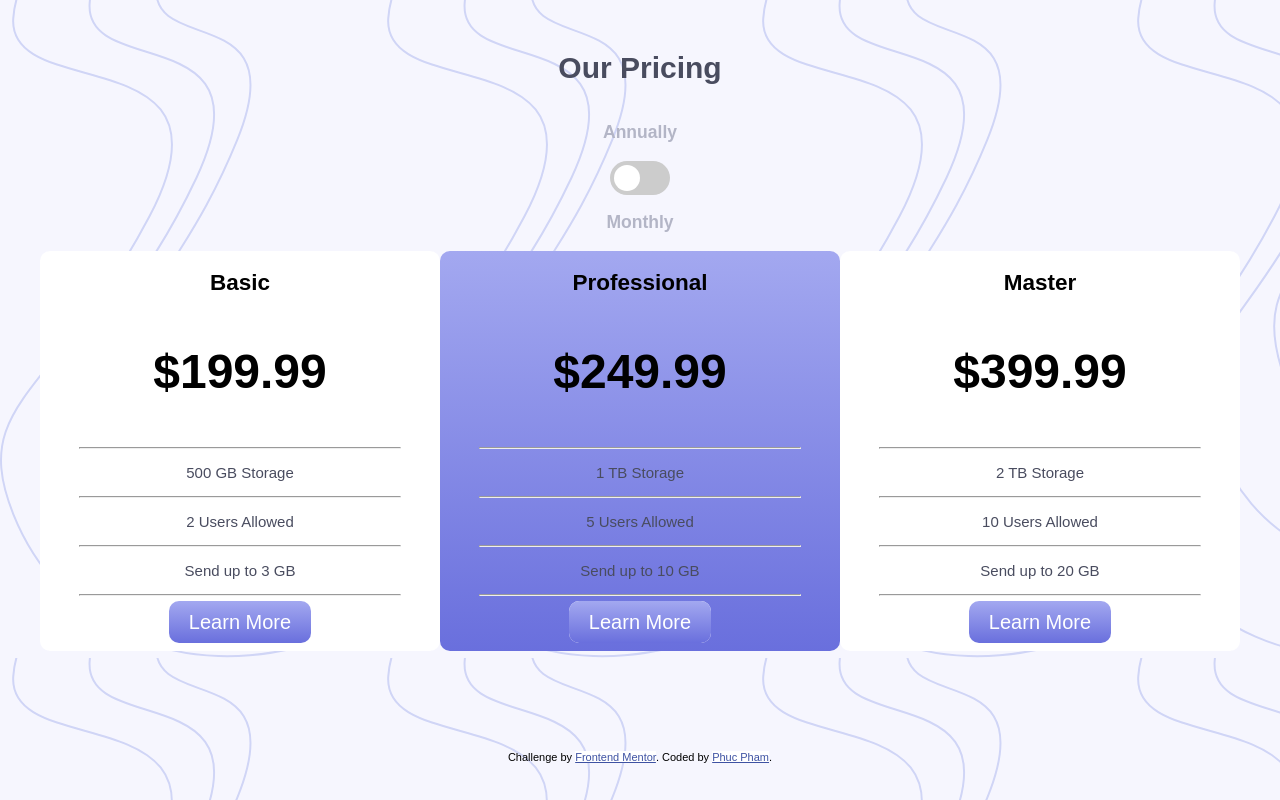
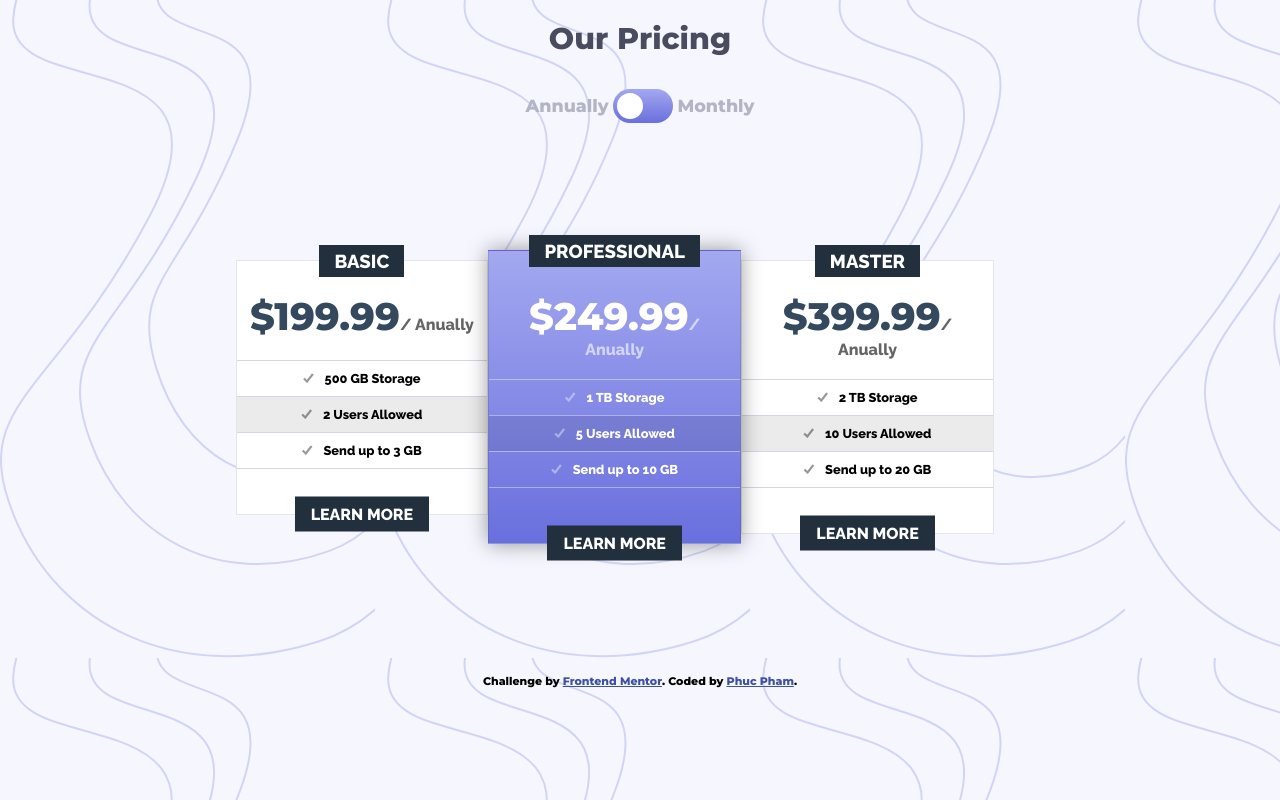
Before and after one commit to fpham/Frontend-Mentor-Challenges, a plain HTML site: page index.html in a window 1280 px wide. Drawn offline with nearby package versions, Linux system fonts and the light colour scheme.

Commit message:
Second attempt at doing the challenge on Frontend Mentor

```diff
--- a/css/styles.css
+++ b/css/styles.css
@@ -1,47 +1,28 @@
+@import url(https://code.ionicframework.com/ionicons/2.0.1/css/ionicons.min.css);
+@import url(https://fonts.googleapis.com/css?family=Raleway:400,500,800);
+@import url(https://fonts.googleapis.com/css?family=Montserrat:800);
+
 /*************************** TAG SELECTOR ***************************/
 body {
   font-size: 15px;
   background-image: url('../images/bg-bottom.svg');
   background-image: url('../images/bg-top.svg');
   font-family: 'Montserrat', sans-serif;
-  Weight: 700;
   background-color: hsl(240, 78%, 98%);
-}
-
-p {
-  text-align: center;
-  color: hsl(232, 13%, 33%);
+  font-weight: 700;
+  max-width: 1440px;
 }
 
 h1 {
   text-align: center;
-  margin-top: 4%;
   color: hsl(232, 13%, 33%);
-}
-
-h2 {
-  text-align: center;
-}
-
-h3 {
-  text-align: center;
-  color: hsl(234, 14%, 74%);
-}
-
-hr {
-  width: 80%;
-  color: hsl(240, 78%, 98%);
-}
-
-a {
-  background-color: white;
 }
 
 /*************************** CLASS SELECTOR ***************************/
 .attribution {
   font-size: 11px;
   text-align: center;
-  margin: 100px 0 5px 0;
+  margin: auto;
 }
 
 .attribution a {
@@ -49,40 +30,22 @@ a {
 }
 
 .annually {
-  display: flex;
-  flex-direction: row;
-  justify-content: center;
+  display: inline-block;
+  color: hsl(234, 14%, 74%);
+}
+
+.annualOrmonth {
+  margin: auto;
+  width: fit-content;
 }
 
 .toggle {
-  display: flex;
-  flex-direction: row;
-  justify-content: center;
+  display: inline-block;
 }
 
 .Monthly {
-  display: flex;
-  flex-direction: row;
-  justify-content: center;
-}
-
-.choices-container {
-  display: flex;
-  flex-direction: row;
-  justify-content: center;
-}
-
-.Basic {
-  height: 400px;
-  width: 400px;
-  background-color: white;
-  border-radius: 10px;
-}
-
-.dollars {
-  font-weight: bold;
-  font-size: 3rem;
-  color: black;
+  display: inline-block;
+  color: hsl(234, 14%, 74%);
 }
 
 .Professional {
@@ -94,17 +57,6 @@ a {
   background-image: -o-linear-gradient(top, hsl(236, 72%, 79%), hsl(237, 63%, 64%));
   background-image: -ms-linear-gradient(top, hsl(236, 72%, 79%), hsl(237, 63%, 64%));
   background-image: linear-gradient(to bottom, hsl(236, 72%, 79%), hsl(237, 63%, 64%));
-  border-radius: 10px;
-}
-
-p:hover {
-  color: white;
-}
-
-.Master {
-  height: 400px;
-  width: 400px;
-  background-color: white;
   border-radius: 10px;
 }
 
@@ -134,11 +86,174 @@ p:hover {
   background-image: linear-gradient(to bottom, hsl(236, 72%, 79%), hsl(237, 63%, 64%));
 }
 
+.plan-container {
+  display: inline-block;
+  font-family: 'Raleway', Arial, sans-serif;
+  color: #000000;
+  text-align: center;
+  font-size: 16px;
+  width: 80%;
+  margin: 10% 0;
+  max-width: 1440px;
+  padding: 0 0 0 18%;
+}
+
+.plan-container-2 {
+  text-align: center;
+}
+
+.plan-container .plan {
+  margin: 0;
+  width: 25%;
+  position: relative;
+  float: left;
+  background-color: #ffffff;
+  border: 1px solid rgba(0, 0, 0, 0.1);
+}
+
+.plan-container * {
+  -webkit-box-sizing: border-box;
+  box-sizing: border-box;
+}
+
+.plan-container header {
+  position: relative;
+}
+
+.plan-container .plan-title {
+  position: relative;
+  top: 0;
+  padding: 5px 15px;
+  margin: 0 auto;
+  -webkit-transform: translateY(-50%);
+  transform: translateY(-50%);
+  margin: 0;
+  display: inline-block;
+  background-color: #222f3d;
+  color: #ffffff;
+  text-transform: uppercase;
+}
+
+.plan-container .plan-cost {
+  padding: 0px 10px 20px;
+}
+
+.plan-container .plan-price {
+  font-family: 'Montserrat', Arial, sans-serif;
+  font-weight: 700;
+  font-size: 2.4em;
+  color: #34495e;
+}
+
+.plan-container .plan-type {
+  opacity: 0.6;
+}
+
+.plan-container .plan-features {
+  padding: 0;
+  margin: 0;
+  text-align: center;
+  list-style: outside none none;
+  font-size: 0.8em;
+}
+
+.plan-container .plan-features li {
+  border-top: 1px solid #d2d7e2;
+  padding: 10px 5%;
+}
+
+.plan-container .plan-features li:nth-child(even) {
+  background: rgba(0, 0, 0, 0.08);
+}
+
+.plan-container .plan-features i {
+  margin-right: 8px;
+  opacity: 0.4;
+}
+
+.plan-container .plan-select {
+  border-top: 1px solid #d2d7e2;
+  padding: 10px 10px 0;
+}
+
+.plan-container .plan-select a {
+  background-color: #222f3d;
+  color: #ffffff;
+  text-decoration: none;
+  padding: 0.5em 1em;
+  -webkit-transform: translateY(50%);
+  transform: translateY(50%);
+  text-transform: uppercase;
+  display: inline-block;
+}
+
+.plan-container .plan-select a:hover {
+  background-color: #46627f;
+}
+
+.plan-container .featured {
+  margin-top: -10px;
+  background: hsl(236, 72%, 79%);
+  background-image: -moz-linear-gradient(top, hsl(236, 72%, 79%), hsl(237, 63%, 64%));
+  background-image: -webkit-linear-gradient(top, hsl(236, 72%, 79%), hsl(237, 63%, 64%));
+  background-image: -o-linear-gradient(top, hsl(236, 72%, 79%), hsl(237, 63%, 64%));
+  background-image: -ms-linear-gradient(top, hsl(236, 72%, 79%), hsl(237, 63%, 64%));
+  background-image: linear-gradient(to bottom, hsl(236, 72%, 79%), hsl(237, 63%, 64%));
+  color: #ffffff;
+  box-shadow: 0 0 20px rgba(0, 0, 0, 0.4);
+  z-index: 1;
+}
+
+.plan-container .featured .plan-title,
+.plan-container .featured .plan-price {
+  color: #ffffff;
+}
+
+.plan-container .featured .plan-cost {
+  padding: 10px 10px 20px;
+}
+
+.plan-container .featured .plan-features li {
+  border-top: 1px solid rgba(255, 255, 255, 0.4);
+}
+
+.plan-container .featured .plan-select {
+  padding: 20px 10px 0;
+  border-top: 1px solid rgba(255, 255, 255, 0.4);
+}
+
+@media only screen and (max-width: 767px) {
+  .plan-container .plan {
+    width: 50%;
+  }
+
+  .plan-container .plan-title,
+  .plan-container .plan-select a {
+    -webkit-transform: translateY(0);
+    transform: translateY(0);
+  }
+
+  .plan-container .plan-cost,
+  .plan-container .featured .plan-cost {
+    padding: 20px 10px 20px;
+  }
+
+  .plan-container .plan-select,
+  .plan-container .featured .plan-select {
+    padding: 10px 10px 10px;
+  }
+
+  .plan-container .featured {
+    margin-top: 0;
+  }
+}
+
 .switch {
   position: relative;
   display: inline-block;
   width: 60px;
   height: 34px;
+  bottom: 8px;
 }
 
 .switch input {
@@ -154,7 +269,12 @@ p:hover {
   left: 0;
   right: 0;
   bottom: 0;
-  background-color: #ccc;
+  background: hsl(236, 72%, 79%);
+  background-image: -moz-linear-gradient(top, hsl(236, 72%, 79%), hsl(237, 63%, 64%));
+  background-image: -webkit-linear-gradient(top, hsl(236, 72%, 79%), hsl(237, 63%, 64%));
+  background-image: -o-linear-gradient(top, hsl(236, 72%, 79%), hsl(237, 63%, 64%));
+  background-image: -ms-linear-gradient(top, hsl(236, 72%, 79%), hsl(237, 63%, 64%));
+  background-image: linear-gradient(to bottom, hsl(236, 72%, 79%), hsl(237, 63%, 64%));
   -webkit-transition: .4s;
   transition: .4s;
 }
@@ -193,3 +313,11 @@ input:checked+.slider:before {
 .slider.round:before {
   border-radius: 50%;
 }
+
+@media only screen and (max-width: 375px) {
+  .plan-container .plan {
+    width: 100%;
+  }
+}
+
+Resources1×0.5×0.25×Rerun
--- a/index.html
+++ b/index.html
@@ -17,6 +17,7 @@
     <div class="intro">
       <h1>Our Pricing</h1>
     </div>
+    <div class="annualOrmonth">
       <div class="annually">
         <h3>Annually</h3>
       </div>
@@ -32,58 +33,46 @@
       </div>
     </div>
 
-  <div class="choices-container">
-
-
-    <div class="Basic">
-      <h2>Basic</h2>
-      <p class="dollars">&dollar;199.99</p>
-      <hr>
-      <p> 500 GB Storage</p>
-      <hr>
-      <p>2 Users Allowed</p>
-      <hr>
-      <p>Send up to 3 GB</p>
-      <hr>
-      <p><a class="button" href="index.html">Learn More</a></p>
-
   </div>
 
-    <div class="Professional">
-
-      <h2>Professional</h2>
-      <p class="dollars">&dollar;249.99</p>
-      <hr>
-      <p>1 TB Storage</p>
-      <hr>
-      <p> 5 Users Allowed</p>
-      <hr>
-      <p> Send up to 10 GB</p>
-      <hr>
-      <p><a class="button" href="index.html">Learn More</a></p>
-
+  <div class="plan-container">
+    <div class="plan">
+      <h3 class="plan-title">
+        Basic
+      </h3>
+      <div class="plan-cost"><span class="plan-price">$199.99</span><span class="plan-type">/ Anually</span></div>
+      <ul class="plan-features">
+        <li><i class="ion-checkmark"> </i>500 GB Storage</li>
+        <li><i class="ion-checkmark"> </i>2 Users Allowed</li>
+        <li><i class="ion-checkmark"> </i>Send up to 3 GB</li>
+      </ul>
+      <div class="plan-select"><a href="">LEARN MORE</a></div>
     </div>
-
-    <div class="Master">
-
-      <h2>Master</h2>
-      <p class="dollars">&dollar;399.99</p>
-      <hr>
-      <p> 2 TB Storage</p>
-      <hr>
-      <p>10 Users Allowed</p>
-      <hr>
-      <p>Send up to 20 GB</p>
-      <hr>
-      <p><a class="button" href="index.html">Learn More</a></p>
-
+    <div class="plan featured">
+      <h3 class="plan-title">
+        Professional
+      </h3>
+      <div class="plan-cost"><span class="plan-price">$249.99</span><span class="plan-type">/ Anually</span></div>
+      <ul class="plan-features">
+        <li><i class="ion-checkmark"> </i>1 TB Storage</li>
+        <li><i class="ion-checkmark"> </i>5 Users Allowed</li>
+        <li><i class="ion-checkmark"> </i>Send up to 10 GB</li>
+      </ul>
+      <div class="plan-select"><a href="">LEARN MORE</a></div>
     </div>
-
+    <div class="plan">
+      <h3 class="plan-title">
+        Master
+      </h3>
+      <div class="plan-cost"><span class="plan-price">$399.99</span><span class="plan-type">/ Anually</span></div>
+      <ul class="plan-features">
+        <li><i class="ion-checkmark"> </i>2 TB Storage</li>
+        <li><i class="ion-checkmark"> </i>10 Users Allowed</li>
+        <li><i class="ion-checkmark"> </i>Send up to 20 GB</li>
+      </ul>
+      <div class="plan-select"><a href="">LEARN MORE</a></div>
     </div>
-
-
-
-
+  </div>
 
   <div class="attribution">
     Challenge by <a href="https://www.frontendmentor.io?ref=challenge" target="_blank">Frontend Mentor</a>.
```
Lines whose indentation alone changed are shown as unchanged.
